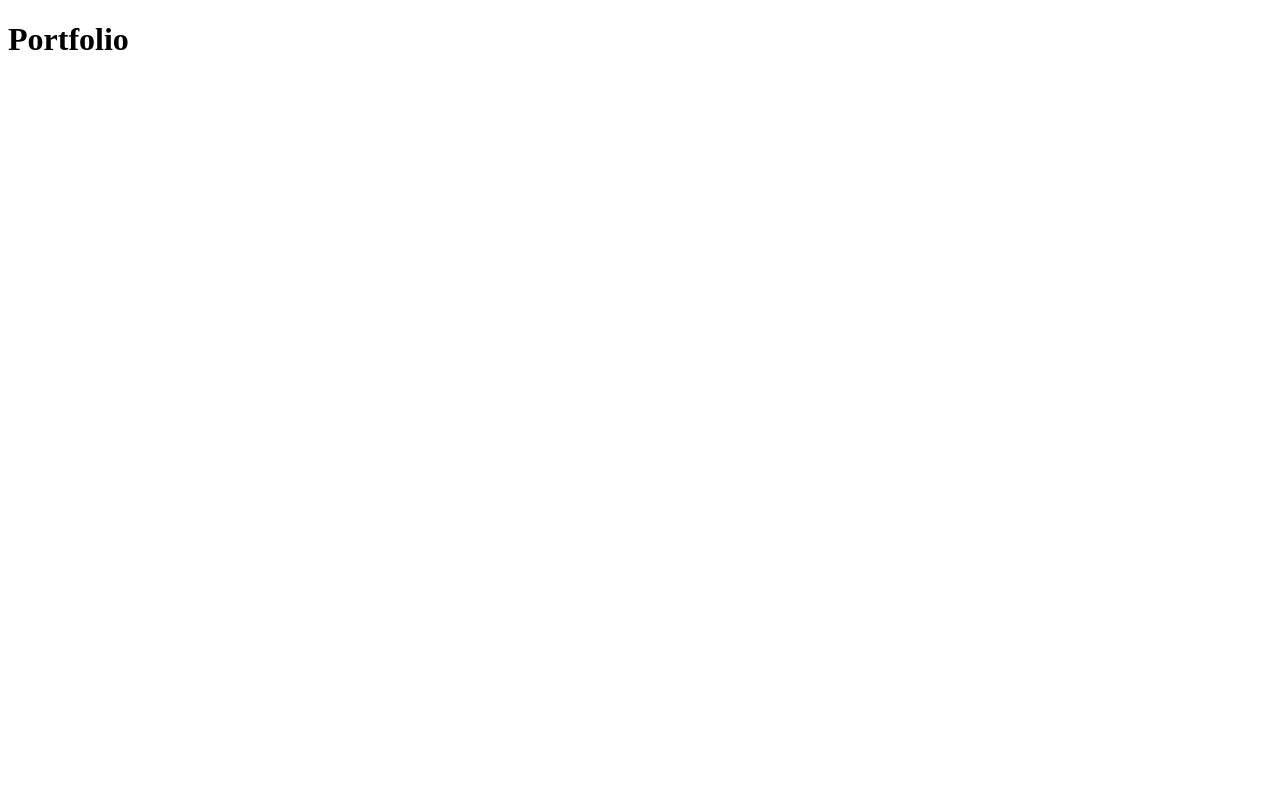
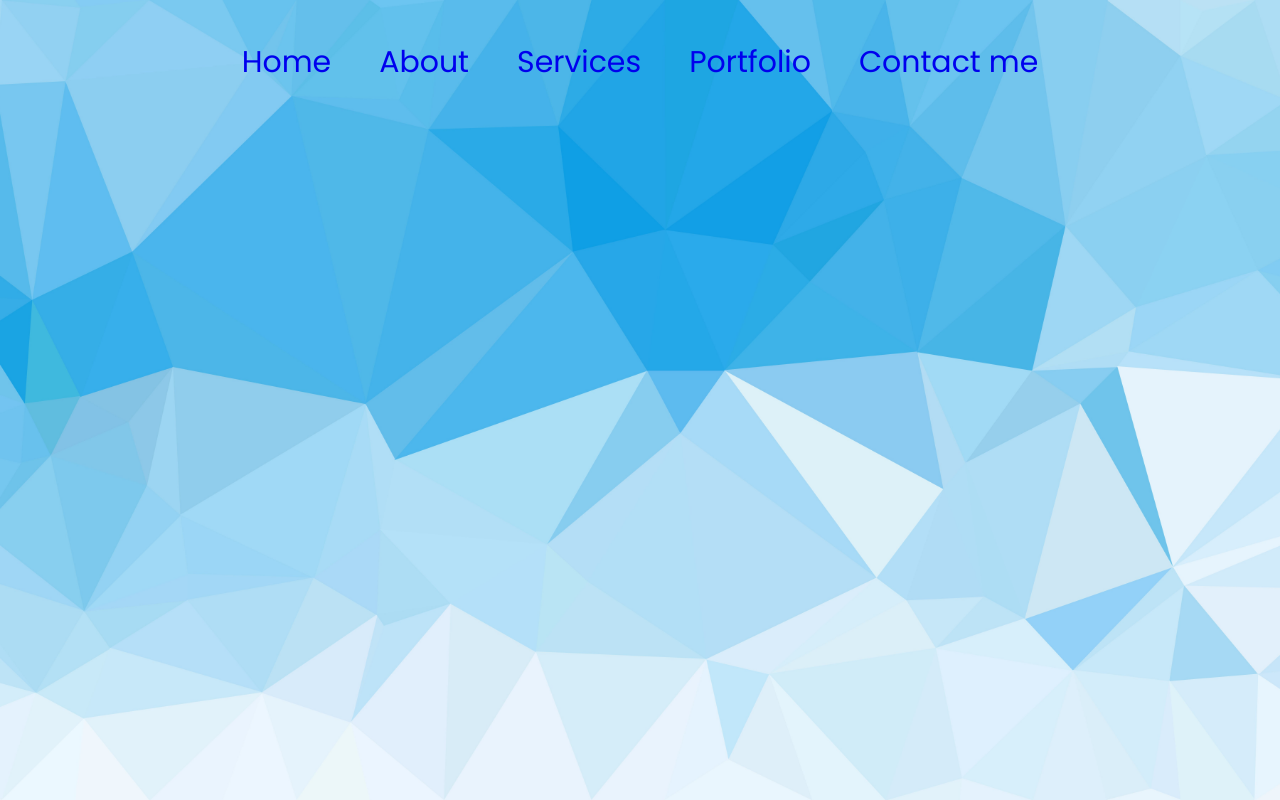
Before and after one commit to juliosgit/juliosgit.github.io, a plain HTML site: page index.html in a window 1280 px wide. Drawn offline with Linux system fonts and the light colour scheme.

Commit message:
nav bar update
nav bar animation

```diff
--- a/index.html
+++ b/index.html
@@ -4,9 +4,25 @@
     <meta charset="UTF-8">
     <meta name="viewport" content="width=device-width, initial-scale=1.0">
     <title>Julios Portfolio</title>
+    <link rel="stylesheet" href="style.css">
 </head>
 <body>
-    <H1>Portfolio</H1>
-
+    <header>
+        <nav class="navBar">
+            <div class="navContainer">
+                <div class="menu">
+                    <ul class="navMenu">
+                        <li>
+                            <a href="#" class="link">Home</a>
+                            <a href="#" class="link">About</a>
+                            <a href="#" class="link">Services</a>
+                            <a href="#" class="link">Portfolio</a>
+                            <a href="#" class="link">Contact me</a>
+                        </li>
+                    </ul>
+                </div>
+            </div>
+        </nav>
+    </header>
 </body>
 </html>
--- /dev/null
+++ b/style.css
@@ -0,0 +1,38 @@
+@import url("https://fonts.googleapis.com/css2?family=Poppins&display=swap");
+*{
+    box-sizing: border-box;
+    margin: 0;
+    padding: 0;
+    font-family: 'Poppins', sans-serif;
+}
+
+body{
+    background-image: url(image/bg\ blue.jpg);
+    height: 800px;
+    background-repeat: no-repeat;
+    background-size: cover;
+    background-position: center;
+}
+.navContainer{
+    display: flex;
+    align-items: center;
+    justify-content: space-evenly;
+}
+.logo{
+    font-size: 20px;
+}
+li,a{
+    font-family: "Poppins", sans-serif;
+    font-size: 30px;
+    text-decoration: none;
+    padding: 20px;
+}
+.navMenu{
+    list-style: none;
+    margin-top: 20px;
+
+}
+a:hover{
+    color: white;
+    transition: 0.3s;
+}
```
Also changed, not shown: image/bg blue.jpg (added).
